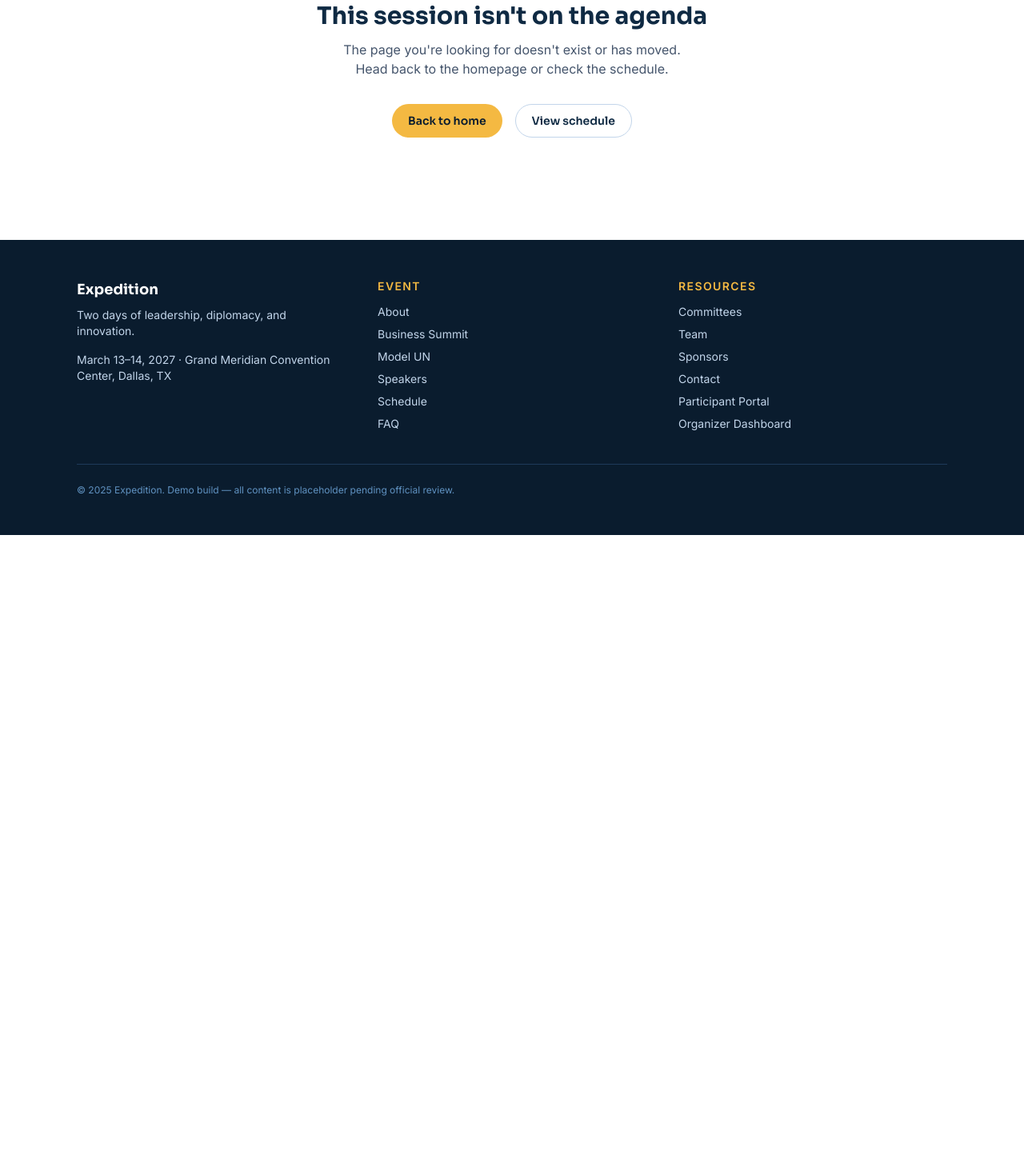
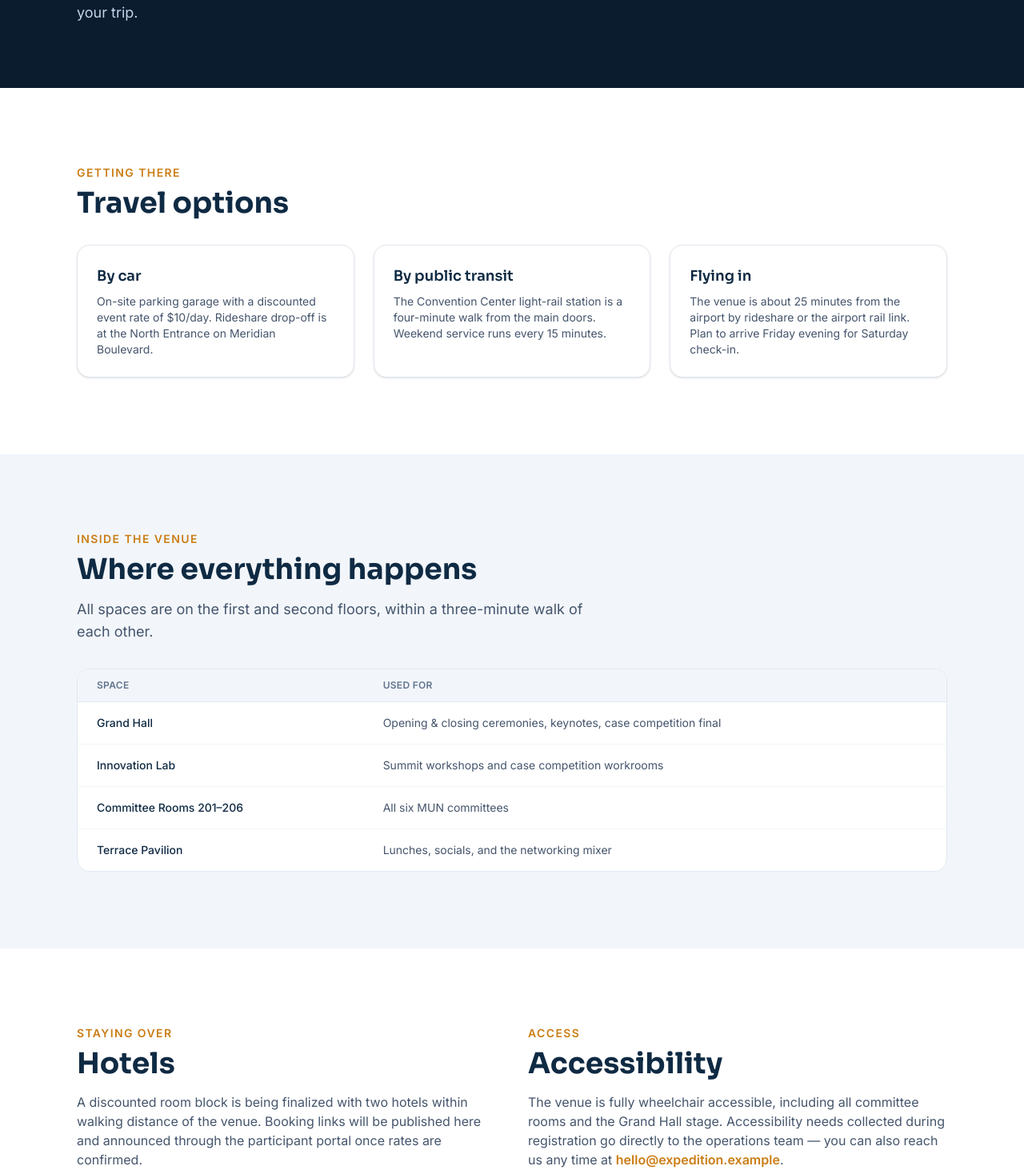
Before and after one commit to mahibnasif/expedition-summit, a React (Vite) app: page /venue in a window 1280 px wide. Shown: the part 267-1730 px from the top of the page at 80% size. Before the commit the page ends 936 px from the top, so only its background shows below. Built offline with nearby package versions, Linux system fonts and the light colour scheme.

Commit message:
feat: add venue and travel page with rooms, hotels, and accessibility info

```diff
--- a/src/App.tsx
+++ b/src/App.tsx
@@ -18,6 +18,7 @@ const Register = lazy(() => import('./pages/Register'))
 const Portal = lazy(() => import('./pages/Portal'))
 const Organizer = lazy(() => import('./pages/Organizer'))
 const Team = lazy(() => import('./pages/Team'))
+const Venue = lazy(() => import('./pages/Venue'))
 const NotFound = lazy(() => import('./pages/NotFound'))
 
 const routes = [
@@ -35,6 +36,7 @@ const routes = [
   { path: '/portal', element: <Portal /> },
   { path: '/organizer', element: <Organizer /> },
   { path: '/team', element: <Team /> },
+  { path: '/venue', element: <Venue /> },
   { path: '*', element: <NotFound /> },
 ]
 
--- a/src/components/layout/Footer.tsx
+++ b/src/components/layout/Footer.tsx
@@ -5,6 +5,7 @@ import Container from '../ui/Container'
 const secondaryLinks = [
   { to: '/committees', label: 'Committees' },
   { to: '/team', label: 'Team' },
+  { to: '/venue', label: 'Venue & Travel' },
   { to: '/sponsors', label: 'Sponsors' },
   { to: '/contact', label: 'Contact' },
   { to: '/portal', label: 'Participant Portal' },
--- /dev/null
+++ b/src/pages/Venue.tsx
@@ -0,0 +1,111 @@
+import PageHeader from '../components/ui/PageHeader'
+import Container from '../components/ui/Container'
+import Card from '../components/ui/Card'
+import SectionHeading from '../components/ui/SectionHeading'
+import { event } from '../data/event'
+import { usePageTitle } from '../hooks/usePageTitle'
+
+const travelOptions = [
+  {
+    title: 'By car',
+    body: 'On-site parking garage with a discounted event rate of $10/day. Rideshare drop-off is at the North Entrance on Meridian Boulevard.',
+  },
+  {
+    title: 'By public transit',
+    body: 'The Convention Center light-rail station is a four-minute walk from the main doors. Weekend service runs every 15 minutes.',
+  },
+  {
+    title: 'Flying in',
+    body: 'The venue is about 25 minutes from the airport by rideshare or the airport rail link. Plan to arrive Friday evening for Saturday check-in.',
+  },
+]
+
+const rooms = [
+  { name: 'Grand Hall', purpose: 'Opening & closing ceremonies, keynotes, case competition final' },
+  { name: 'Innovation Lab', purpose: 'Summit workshops and case competition workrooms' },
+  { name: 'Committee Rooms 201–206', purpose: 'All six MUN committees' },
+  { name: 'Terrace Pavilion', purpose: 'Lunches, socials, and the networking mixer' },
+]
+
+export default function Venue() {
+  usePageTitle('Venue & Travel')
+
+  return (
+    <>
+      <PageHeader
+        eyebrow="Logistics"
+        title="Venue & travel"
+        description={`${event.venue}, ${event.city} — everything you need to plan your trip.`}
+      />
+
+      <section className="py-16 sm:py-24">
+        <Container>
+          <SectionHeading eyebrow="Getting there" title="Travel options" />
+          <div className="mt-8 grid gap-6 md:grid-cols-3">
+            {travelOptions.map((option) => (
+              <Card key={option.title}>
+                <h3 className="font-display text-lg font-semibold text-navy-900">
+                  {option.title}
+                </h3>
+                <p className="mt-2 text-sm text-slate-600">{option.body}</p>
+              </Card>
+            ))}
+          </div>
+        </Container>
+      </section>
+
+      <section className="bg-navy-50 py-16 sm:py-24">
+        <Container>
+          <SectionHeading
+            eyebrow="Inside the venue"
+            title="Where everything happens"
+            description="All spaces are on the first and second floors, within a three-minute walk of each other."
+          />
+          <div className="mt-8 overflow-hidden rounded-2xl border border-slate-200 bg-white">
+            <table className="w-full text-left text-sm">
+              <thead>
+                <tr className="border-b border-slate-200 bg-navy-50 text-xs tracking-wide text-slate-500 uppercase">
+                  <th scope="col" className="px-6 py-3">Space</th>
+                  <th scope="col" className="px-6 py-3">Used for</th>
+                </tr>
+              </thead>
+              <tbody>
+                {rooms.map((room) => (
+                  <tr key={room.name} className="border-b border-slate-100 last:border-0">
+                    <td className="px-6 py-4 font-medium text-navy-900">{room.name}</td>
+                    <td className="px-6 py-4 text-slate-600">{room.purpose}</td>
+                  </tr>
+                ))}
+              </tbody>
+            </table>
+          </div>
+        </Container>
+      </section>
+
+      <section className="py-16 sm:py-24">
+        <Container className="grid gap-10 md:grid-cols-2">
+          <div>
+            <SectionHeading eyebrow="Staying over" title="Hotels" />
+            <p className="mt-4 text-slate-600">
+              A discounted room block is being finalized with two hotels within walking
+              distance of the venue. Booking links will be published here and announced
+              through the participant portal once rates are confirmed.
+            </p>
+          </div>
+          <div>
+            <SectionHeading eyebrow="Access" title="Accessibility" />
+            <p className="mt-4 text-slate-600">
+              The venue is fully wheelchair accessible, including all committee rooms and
+              the Grand Hall stage. Accessibility needs collected during registration go
+              directly to the operations team — you can also reach us any time at{' '}
+              <a href={`mailto:${event.email}`} className="font-semibold text-gold-600 hover:text-gold-500">
+                {event.email}
+              </a>
+              .
+            </p>
+          </div>
+        </Container>
+      </section>
+    </>
+  )
+}
```
